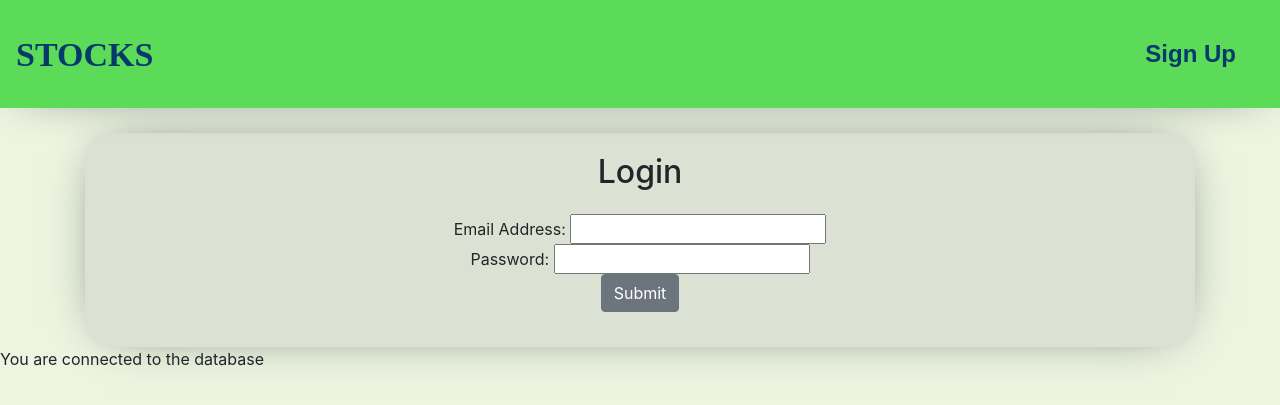
After one commit to teddyclark/cs4640-stock-app, a PHP site: page /login.php in a window 1280 px wide. The commit adds this page. Shown: the top 405 px of the page. Run offline with PHP 8.4, Linux system fonts and the light colour scheme; tables that the repository leaves empty or names only in its code hold one stand-in row (values such as "Sample post").

Commit message:
added login page

```diff
--- a/account_db.php
+++ b/account_db.php
@@ -15,4 +15,24 @@
 
   }
 
+  function get_password($email) {
+    global $db;
+
+    $query = "SELECT password FROM accounts WHERE email=:email LIMIT 1";
+
+    $statement = $db->prepare($query);
+    $statement->bindValue(':email', $email);
+    $statement->execute();
+
+    $results = $statement->fetchAll();
+    $statement->closecursor();
+
+
+    foreach($results as $result) {
+        return($result['password'] . "<br/>");
+    }
+
+
+}
+
 ?>
--- /dev/null
+++ b/login.php
@@ -0,0 +1,139 @@
+<!DOCTYPE html>
+<html>
+    <head>
+        <meta charset="utf-8">
+        <meta http-equiv="X-UA-Compatible" content="IE=edge">  <!-- required to handle IE -->
+        <meta name="viewport" content="width=device-width, initial-scale=1">
+
+        <title>STOCKS | Login</title>
+
+        <link rel='stylesheet' href="styles/style.css">
+
+        <link rel="stylesheet" href="https://cdn.jsdelivr.net/npm/bootstrap@4.6.0/dist/css/bootstrap.min.css" integrity="sha384-B0vP5xmATw1+K9KRQjQERJvTumQW0nPEzvF6L/Z6nronJ3oUOFUFpCjEUQouq2+l" crossorigin="anonymous">
+
+        <style>
+        body {
+            background-color: #EDF5E1;
+        }
+
+        .navbar-brand {
+            font-size: 34px;
+        }
+        </style>
+    </head>
+
+    <body>
+        <nav class="navbar navbar-expand-md">
+            <a class="navbar-brand" href="#">STOCKS</a>
+            <button class="navbar-toggler" type="button" data-toggle="collapse" data-target="#collapsibleNavbar">
+            <span class="navbar-toggler-icon"></span>
+            </button>
+
+            <div class="collapse navbar-collapse justify-content-end" id="collapsibleNavbar">
+                <ul class="navbar-nav">
+                    <!--<li class="nav-item">
+                        <a class="nav-link" href="index.html">Global News</a>
+                    </li>
+                    <li class="nav-item">
+                        <a class="nav-link" href="personal.html">My Stocks</a>
+                    </li>
+                    <li class="nav-item">
+                        <a class="nav-link" href="preferences.html">Preferences</a>
+                    </li>-->
+                    <li class='nav-item'>
+                            <a class='nav-link' href='signup.php'>Sign Up</a>
+                    </li>
+                    <!--
+                    <li class="nav-item">
+                        <input class="nav-search" type="text" placeholder="Search Stocks">
+                    </li>-->
+                </ul>
+            </div>
+        </nav>
+
+        <div class="container">
+            <div class="column" id="form">
+                <h2>Login</h2>
+                <div class="form-row">
+                    <div class="col">
+                        <form action="login.php" method="post">
+                            Email Address: <input type="text" name="email" required /> <br/>
+                            Password: <input type="password" name="pwd" required /> <br/>
+                            <input type="submit" value="Submit" class="btn btn-secondary" />
+                        </form>
+                    </div>
+                </div>
+            </div>
+        </div>
+
+
+        <?php
+            session_start();
+        ?>
+        <?php
+            require('connectdb.php');
+            require('account_db.php');
+
+            function authenticate() {
+                global $mainpage;
+
+                $hash = NULL;
+                $email = NULL;
+
+                if(isset($_POST['email'])) {
+                    $email = $_POST['email'];
+                }
+
+                $hash = get_password($email);
+
+                if($_SERVER['REQUEST_METHOD'] == 'POST') {
+                    $pwd = trim($_POST['pwd']);
+                    $hash = htmlspecialchars($pwd);
+                    $hash = crypt($hash, "cs4640");
+
+                    $db_pwd = get_password($email);
+                    $db_pwd = substr(htmlspecialchars($db_pwd), 0, -11);
+
+
+                    if($hash == $db_pwd) {
+                        header("Location: ".$mainpage);
+                    }
+                    else {
+                        echo "<span class='msg'>Password: ".$hash.". Actual: ".$db_pwd."</span><br/>";
+                        echo "<span class='msg'>Username and password do not match</span><br/>";
+                    }
+                }
+            }
+            /*
+            function reject($entry) {
+                echo 'Attempt Failed. Please <a href="login.php">Log in</a>';
+                exit();
+            }
+
+            if($_SERVER['REQUEST_METHOD'] == "POST" && strlen($_POST['email']) > 0) {
+                echo $_POST['email'];
+                $email = trim($_POST['email']);
+
+                // check if email is valid
+                if(!filter_var($email, FILTER_VALIDATE_EMAIL)) {
+                    reject('Email');
+                }
+
+                if(isset($_POST['pwd'])) {
+                    $pwd = trim($_POST['pwd']);
+
+                    $_SESSION['user'] = $user;
+
+                    $hash = htmlspecialchars($password);
+                    $hash = crypt($hash, "cs4640");
+
+                    $_SESSION['pwd'] = $hash;
+                    header('Location: mainpage.php');
+                }
+            }*/
+
+            $mainpage = "mainpage.php";
+            authenticate();
+        ?>
+    </body>
+</html>
--- a/styles/style.css
+++ b/styles/style.css
@@ -13,6 +13,16 @@
 .container {
     margin: 0 auto;
     text-align: center;
+}
+
+.container #form {
+    background-color:rgba(169, 169, 169, .25);
+    border-radius: 25px;
+    box-shadow: 0px 0px 50px -25px;
+    padding: 20px;
+}
+.container .column .form-row {
+    padding: 15px;
 }
 
 .article {
```
Also changed, not shown: mainpage.php (added, +154 -0 lines), signup.php (+33 -28 lines).
